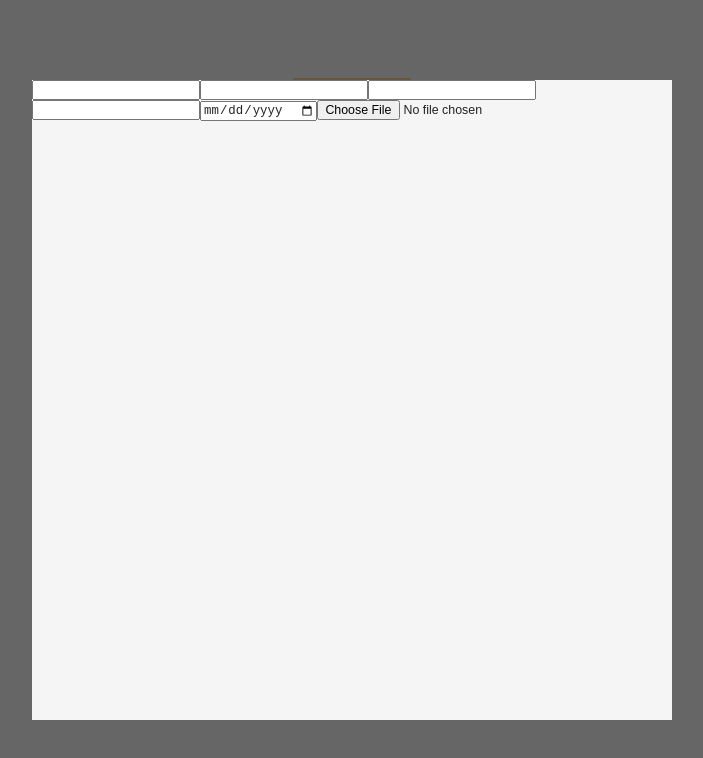
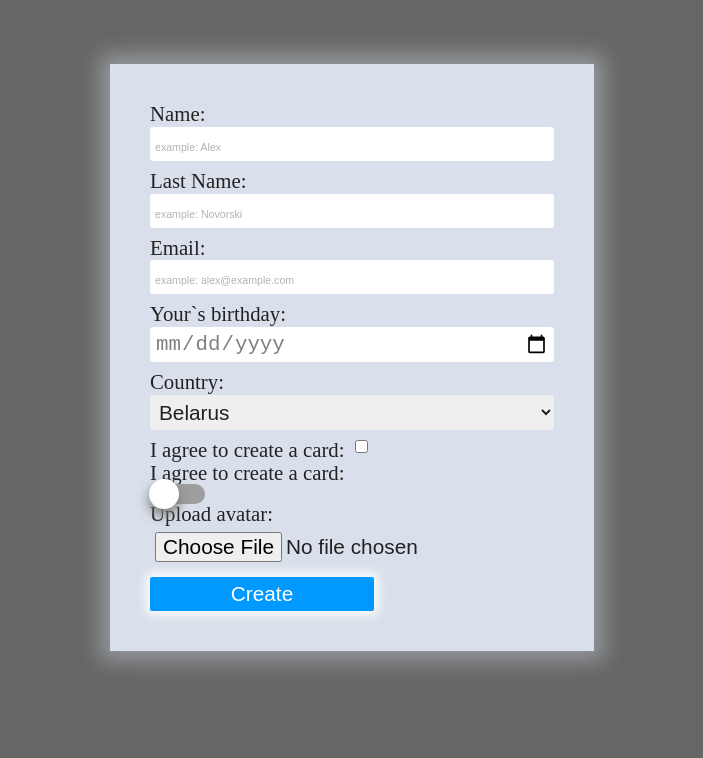
Before and after one commit to Vitebsk121/React2021Q3, a React (Vite) app: page / in a window 1280 px wide. Both pictures are taken after a click on the button "Create new card". Shown: the top 758 px of the page, without its empty margins (288-991 px from the left). Built offline with nearby package versions, Linux system fonts and the light colour scheme.

Commit message:
feat: inputs was added

```diff
--- a/src/components/app/App.tsx
+++ b/src/components/app/App.tsx
@@ -4,23 +4,34 @@ import React from 'react';
 import Header from '../header/header';
 import Form from '../form/form';
 
+  export interface InputValues {
+    firstName: string,
+    lastName: string,
+    email: string,
+    birthdayDate: string,
+    country: string,
+    offer: boolean,
+    agree: boolean,
+  }
 
 class App extends React.Component {
+  state: {
+    formActive: string;
+    formValues: {
 
-  state: {
-    formActive: string,
-    name: boolean,
-  }
+    }
+  };
 
   constructor(props: {} | Readonly<{}>) {
     super(props);
 
     this.state = {
       formActive: 'none',
-      name: false,
-    }
+      formValues: {
 
-  };
+      }
+    };
+  }
 
   activateInputForm = () => {
     this.setState({
@@ -32,28 +43,30 @@ class App extends React.Component {
     if (className === 'app__field active') {
       this.setState({
         formActive: 'none',
-      })
+      });
     }
   };
 
+  setFormValues = (values: InputValues): void => {
+    console.log(values);
+  }
+
   render() {
-    let form: JSX.Element | null = <Form />
+    let form: JSX.Element | null = <Form setFormValues={this.setFormValues}/>;
     if (this.state.formActive === 'none') {
-      form = null
+      form = null;
     }
     return (
-      <div className='wrapper'>
+      <div className="wrapper">
         <div
           className={`app__field ${this.state.formActive}`}
-          onClick={(e) => this.closeInputForm(e.target.className)}
-        >
+          onClick={(e) => this.closeInputForm(e.target.className)}>
           <Header activateForm={this.activateInputForm} />
         </div>
-        { form }
+        {form}
       </div>
-    )
-  };
-
-};
+    );
+  }
+}
 
 export default App;
--- a/src/components/form/form.scss
+++ b/src/components/form/form.scss
@@ -1,8 +1,115 @@
 .app__form {
+    padding: 40px;
+    display: flex;
+    align-items: center;
+    justify-content: center;
+    overflow: hidden;
     position: absolute;
-    top: 10%;
-    left: 25%;
-    width: 50%;
-    height: 80%;
-    background-color: whitesmoke;
+    top: 30%;
+    left: 50%;
+    transform: translate(-50%, -30%);
+    background-color: rgb(217, 224, 235);
+    box-shadow: 0px 0px 20px 10px rgba(217, 224, 235, 0.4);
 }
+
+.reg__form {
+    display: flex;
+    flex-direction: column;
+
+}
+
+.form__label {
+    display: flex;
+    flex-direction: column;
+
+    &.offer {
+        flex-direction: row;
+    }
+}
+
+.form__input {
+    border: none;
+    border-radius: 3px;
+    margin-top: 2px;
+    margin-bottom: 10px;
+    padding: 5px;
+
+    &:focus {
+        background-color: rgb(255, 255, 255);
+    }
+
+    &::placeholder {
+        color: rgba(0, 0, 0, 0.3);
+        font-size: calc( (100vh - 320px) / (1920 - 320) * (12 - 10) + 10px);
+    }
+
+    &.date {
+        color: rgba(0, 0, 0, 0.5);
+    }
+
+}
+
+.form__btn {
+    border-radius: 2px;
+    padding: 5px 20%;
+    border: none;
+    width: fit-content;
+    color: white;
+    background-color: rgb(0, 153, 255);
+    box-shadow: 0px 0px 10px 5px rgba(255, 255, 255, 0.8);
+    transition: all .3s;
+
+    &:hover {
+        background-color: rgb(0, 110, 255);
+        box-shadow: 0px 0px 10px 10px rgba(255, 255, 255, 0.8);
+    }
+
+    &:active {
+        transform: scale(.97);
+        background-color: rgb(0, 82, 189);
+        box-shadow: 0px 0px 10px 7px rgba(255, 255, 255, 0.8);
+    }
+}
+
+// switcher start
+
+.onoffswitch {
+    position: relative; width: 55px;
+    -webkit-user-select:none; -moz-user-select:none; -ms-user-select: none;
+}
+.onoffswitch-checkbox {
+    position: absolute;
+    opacity: 0;
+    pointer-events: none;
+}
+.onoffswitch-label {
+    display: block; overflow: hidden; cursor: pointer;
+    height: 20px; padding: 0; line-height: 20px;
+    border: 0px solid #FFFFFF; border-radius: 30px;
+    background-color: #9E9E9E;
+}
+.onoffswitch-label:before {
+    content: "";
+    display: block; width: 30px; margin: -5px;
+    background: #FFFFFF;
+    position: absolute; top: 0; bottom: 0;
+    right: 31px;
+    border-radius: 30px;
+    box-shadow: 0 6px 12px 0px #757575;
+}
+.onoffswitch-checkbox:checked + .onoffswitch-label {
+    background-color: #42A5F5;
+}
+.onoffswitch-checkbox:checked + .onoffswitch-label, .onoffswitch-checkbox:checked + .onoffswitch-label:before {
+   border-color: #42A5F5;
+}
+.onoffswitch-checkbox:checked + .onoffswitch-label .onoffswitch-inner {
+    margin-left: 0;
+}
+.onoffswitch-checkbox:checked + .onoffswitch-label:before {
+    right: 0px;
+    background-color: #2196F3;
+    box-shadow: 3px 6px 18px 0px rgba(0, 0, 0, 0.2);
+}
+
+// switcher end
--- a/src/components/form/form.tsx
+++ b/src/components/form/form.tsx
@@ -1,17 +1,171 @@
 import './form.scss';
 
-import React from 'react';
+import React, { useState } from 'react';
+import { InputValues } from '../app/App';
 
-const Form = () => {
+const Form = (setFormValues: (values: InputValues) => void) => {
+
+    const [firstName, setFirstName] = useState('');
+    const [lastName, setLastName] = useState('');
+    const [email, setEmail] = useState('');
+    const [birthdayDate, setBirthdayDate] = useState('');
+    const [country, setCountry] = useState('Belarus');
+    const [offer, setOffer] = useState(false);
+    const [agree, setAgree] = useState(false);
+
+    const handleSubmit = (event: React.FormEvent<HTMLFormElement>) => {
+        event.preventDefault();
+        setFormValues({
+            firstName,
+            lastName,
+            email,
+            birthdayDate,
+            country,
+            offer,
+            agree
+        });
+    };
+
+    const  handleInput = (event: string, func: { (value: React.SetStateAction<string>): void; (arg0: string): void; }) => {
+        func(event);
+    }
+
     return (
         <div className='app__form'>
-            <form name='reg__form'>
-                <input type='text'></input>
-                <input type='text'></input>
-                <input type='email'></input>
-                <input type='tel'></input>
-                <input type='date'></input>
-                <input type='file'></input>
+            <form
+                className='reg__form'
+                onSubmit={(event) => handleSubmit(event)}
+                name='reg-form'
+            >
+                <label
+                    className='form__label'
+                    htmlFor='firstName'
+                >
+                  Name:
+                    <input
+                        type='text'
+                        className='form__input'
+                        required
+                        placeholder='example: Alex'
+                        name='firstName'
+                        value={firstName}
+                        onChange={(event) => handleInput(event.target.value, setFirstName)}
+                    />
+                </label>
+                <label
+                    className='form__label'
+                    htmlFor='lastName'
+                >
+                  Last Name:
+                    <input
+                        type='text'
+                        className='form__input'
+                        required
+                        placeholder='example: Novorski'
+                        name='lastName'
+                        value={lastName}
+                        onChange={(event) => handleInput(event.target.value, setLastName)}
+                    />
+                </label>
+                <label
+                    className='form__label'
+                    htmlFor='Email'
+                >
+                  Email:
+                    <input
+                        type='text'
+                        className='form__input'
+                        required
+                        placeholder='example: alex@example.com'
+                        name='email'
+                        value={email}
+                        onChange={(event) => handleInput(event.target.value, setEmail)}
+                    />
+                </label>
+                <label
+                    className='form__label'
+                    htmlFor='birthdayDate'
+                >
+                  Your`s birthday:
+                    <input
+                        type='date'
+                        className='form__input date'
+                        required
+                        name='birthdayDate'
+                        value={birthdayDate}
+                        onChange={(event) => handleInput(event.target.value, setBirthdayDate)}
+                    />
+                </label>
+                <label
+                    className='form__label'
+                    htmlFor='country'
+                >
+                  Country:
+                    <select
+                        className='form__input'
+                        required
+                        name='country'
+                        value={country}
+                        onChange={(event) => handleInput(event.target.value, setCountry)}
+                    >
+                        <option>Russia</option>
+                        <option>Belarus</option>
+                        <option>USA</option>
+                        <option>Franch</option>
+                        <option>Germany</option>
+                    </select>
+                </label>
+                <label
+                    className='form__label offer'
+                    htmlFor='offer'
+                >
+                  I agree to create a card:
+                    <input
+                        type='checkbox'
+                        className='form__input'
+                        required
+                        name='offer'
+                        checked={offer}
+                        style={{margin: '0 0 10px 10px'}}
+                        onChange={() => setOffer(prev => !prev)}
+                    />
+                </label>
+                <label
+                    className='form__label'
+                    htmlFor='agree'
+                >
+                  I agree to create a card:
+                <div className="onoffswitch">
+                    <input
+                        type="checkbox"
+                        name="onoffswitch"
+                        className="onoffswitch-checkbox"
+                        id="myonoffswitch"
+                        checked={agree}
+                        onChange={() => setAgree(prev => !prev)}
+                    />
+                    <label
+                        className="onoffswitch-label"
+                        htmlFor="myonoffswitch"
+                    />
+                </div>
+                </label>
+                <label
+                    className='form__label'
+                    htmlFor='avatar'
+                >
+                  Upload avatar:
+                    <input
+                        className='form__input'
+                        type='file'
+                        name='avatar'
+                    />
+                </label>
+                <input
+                    className='form__btn'
+                    type='submit'
+                    value='Create'
+                />
             </form>
         </div>
     )
--- a/src/index.scss
+++ b/src/index.scss
@@ -9,7 +9,7 @@ body {
   width: 100%;
   height: 100%;
   margin: 0;
-  font-size: calc( (100vw - 320px)/(1920 - 320) * (14 - 10) + 10px);
+  font-size: calc( (100vw - 320px)/(1920 - 320) * (28 - 10) + 10px);
   display: flex;
   justify-content: center;
 }
```
